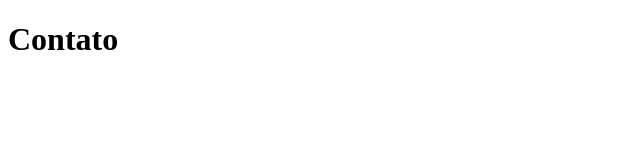
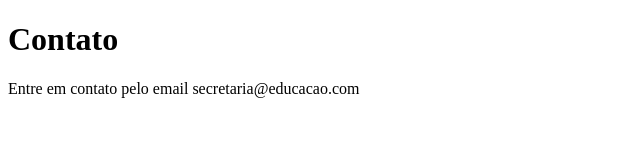
Before and after one commit to klayton-a-souza/sistema-de-cadastro, a plain HTML site: page contato.html in a window 1280 px wide. Shown: the whole page, without its empty margins (0-640 px from the left). Drawn offline with Linux system fonts and the light colour scheme.

Commit message:
adicionando email de contato

```diff
--- a/contato.html
+++ b/contato.html
@@ -8,5 +8,6 @@
 </head>
 <body>
     <h1>Contato</h1>
+    <p>Entre em contato pelo email secretaria@educacao.com</p>
 </body>
 </html>
```
